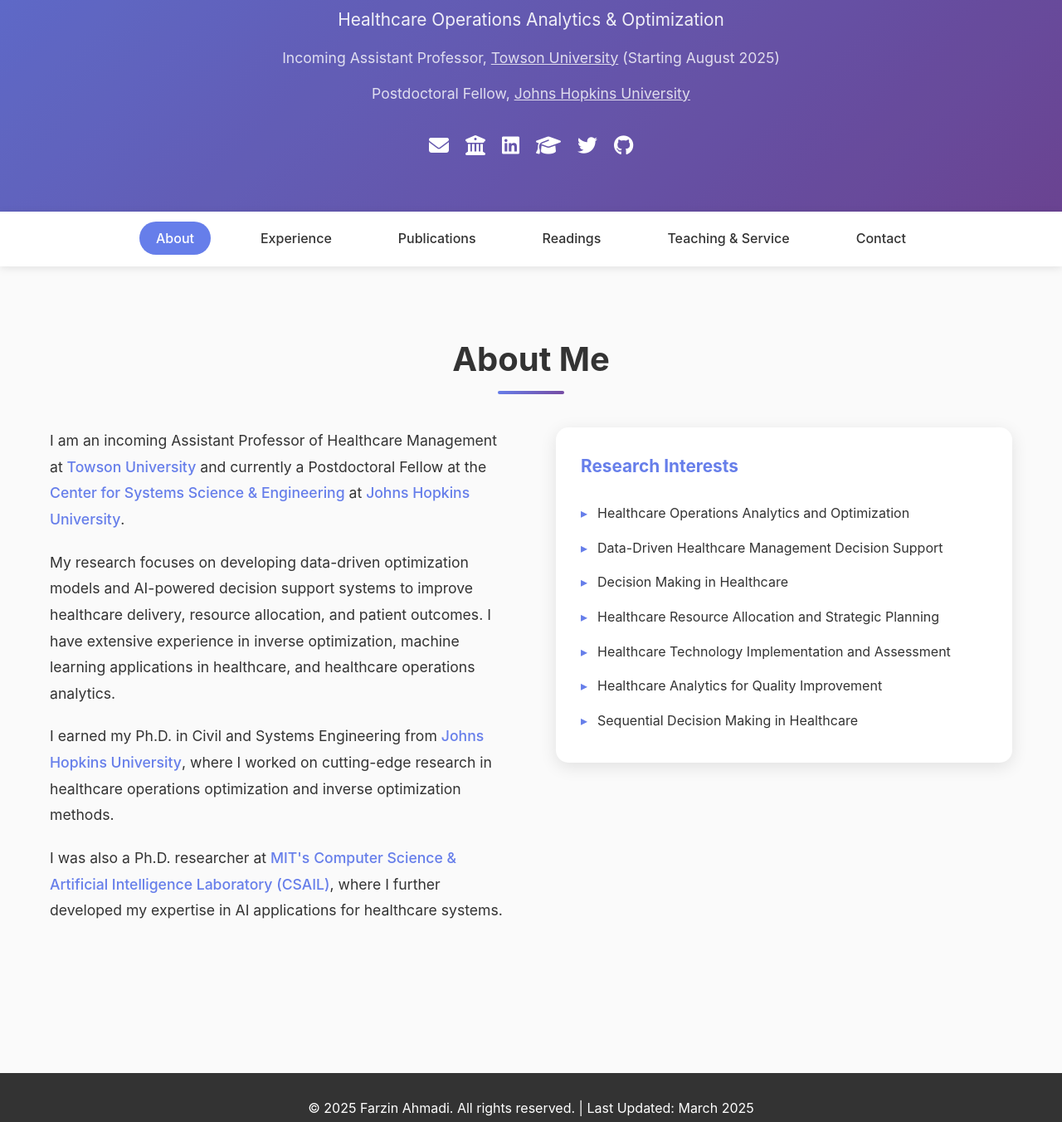
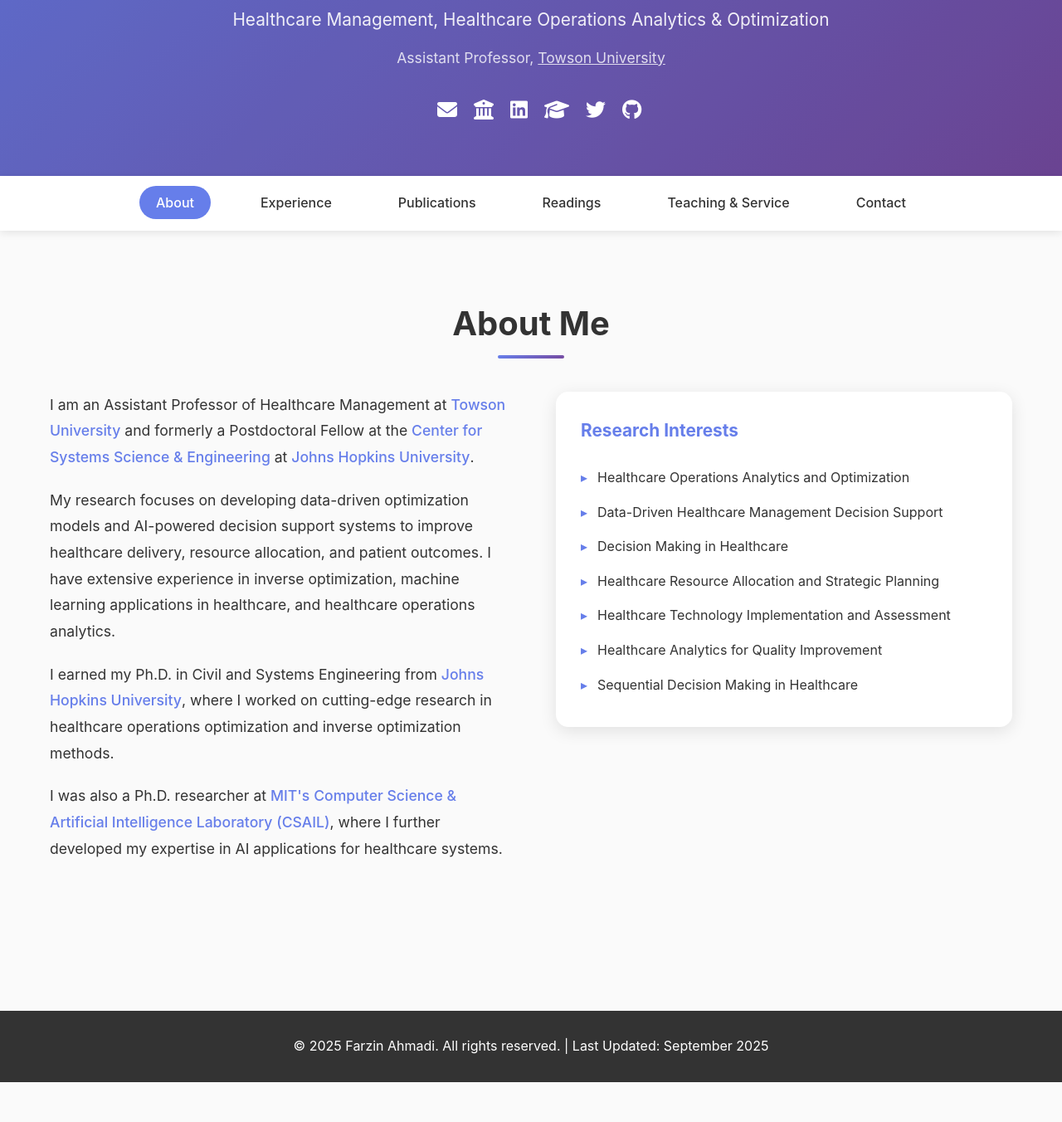
Before and after one commit to FarzinAhmadi/FarzinAhmadi.github.io, a plain HTML site: page index.html in a window 1280 px wide. Shown: the part 398-1750 px from the top of the page at 83% size. After the commit the page ends 1702 px from the top, so only its background shows below. Drawn offline with Linux system fonts and the light colour scheme.

Commit message:
Update index.html
Updated about page

```diff
--- a/index.html
+++ b/index.html
@@ -608,9 +608,8 @@
                     <img src="FAID.jpg" alt="Farzin Ahmadi" style="width: 100%; height: 100%; object-fit: cover; border-radius: 50%;">
                 </div>
                 <h1>Farzin Ahmadi</h1>
-                <p class="subtitle">Healthcare Operations Analytics & Optimization</p>
-                <p class="position">Incoming Assistant Professor, <a href="https://www.towson.edu/" target="_blank" style="color: white; text-decoration: underline;">Towson University</a> (Starting August 2025)</p>
-                <p class="position">Postdoctoral Fellow, <a href="https://systems.jhu.edu/" target="_blank" style="color: white; text-decoration: underline;">Johns Hopkins University</a></p>
+                <p class="subtitle">Healthcare Management, Healthcare Operations Analytics & Optimization</p>
+                <p class="position"> Assistant Professor, <a href="https://www.towson.edu/" target="_blank" style="color: white; text-decoration: underline;">Towson University</p>
                 <div class="social-links">
                     <a href="mailto:fahmadi@towson.edu" title="Email"><i class="fas fa-envelope"></i></a>
                     <a href="https://farzin.wse.jhu.edu" title="JHU Profile"><i class="fas fa-university"></i></a>
@@ -643,7 +642,7 @@
                 <h2 class="section-title">About Me</h2>
                 <div class="about-content fade-in">
                     <div class="about-text">
-                        <p>I am an incoming Assistant Professor of Healthcare Management at <a href="https://www.towson.edu/" target="_blank">Towson University</a> and currently a Postdoctoral Fellow at the <a href="https://systems.jhu.edu/" target="_blank">Center for Systems Science & Engineering</a> at <a href="https://www.jhu.edu/" target="_blank">Johns Hopkins University</a>.</p>
+                        <p>I am an Assistant Professor of Healthcare Management at <a href="https://www.towson.edu/" target="_blank">Towson University</a> and formerly a Postdoctoral Fellow at the <a href="https://systems.jhu.edu/" target="_blank">Center for Systems Science & Engineering</a> at <a href="https://www.jhu.edu/" target="_blank">Johns Hopkins University</a>.</p>
 
                         <p>My research focuses on developing data-driven optimization models and AI-powered decision support systems to improve healthcare delivery, resource allocation, and patient outcomes. I have extensive experience in inverse optimization, machine learning applications in healthcare, and healthcare operations analytics.</p>
 
@@ -675,9 +674,9 @@
                 <div class="card-grid fade-in">
                     <div class="card">
                         <h3><a href="https://www.towson.edu/" target="_blank">Towson University</a></h3>
-                        <div class="subtitle">Incoming Assistant Professor of Healthcare Management</div>
-                        <div class="date">Starting August 2025</div>
-                        <p>Joining the <a href="https://www.towson.edu/chp/" target="_blank">College of Health Professions</a> to teach and conduct research in healthcare operations and management.</p>
+                        <div class="subtitle">Assistant Professor of Healthcare Management</div>
+                        <div class="date"> Since August 2025</div>
+                        <p> <a href="https://www.towson.edu/chp/" target="_blank">College of Health Professions</a> to teach and conduct research in healthcare operations and management.</p>
                     </div>
 
                     <div class="card">
@@ -726,6 +725,12 @@
 
                 <h3 style="color: #667eea; margin-bottom: 30px; font-size: 1.5rem;">Published Articles</h3>
                 <div class="publications-grid fade-in">
+                    <div class="card">
+                        <h4><a href="https://jamanetwork.com/journals/jama/article-abstract/2839096" target="_blank"> Tracking County-Level Measles Cases in the US</a></h4>
+                        <div class="journal"><a href="https://jamanetwork.com/journals/jama" target="_blank">JAMA</a> (2025)</div>
+                        <div class="authors">with Ensheng Dong, and <a href="https://engineering.jhu.edu/faculty/lauren-gardner/" target="_blank">Lauren Gardner</a></div>
+                    </div>
+
                     <div class="card">
                         <h4><a href="https://pubmed.ncbi.nlm.nih.gov/39255264/" target="_blank">Evolving Patterns of COVID-19 Mortality in US Counties: A Longitudinal Study of Healthcare, Socioeconomic, and Vaccination Associations</a></h4>
                         <div class="journal"><a href="https://journals.plos.org/globalpublichealth/" target="_blank">PLOS Global Public Health</a> (2024)</div>
@@ -945,7 +950,7 @@
 
     <footer class="footer">
         <div class="container">
-            <p>&copy; 2025 Farzin Ahmadi. All rights reserved. | Last Updated: March 2025</p>
+            <p>&copy; 2025 Farzin Ahmadi. All rights reserved. | Last Updated: September 2025</p>
         </div>
     </footer>
 
```
